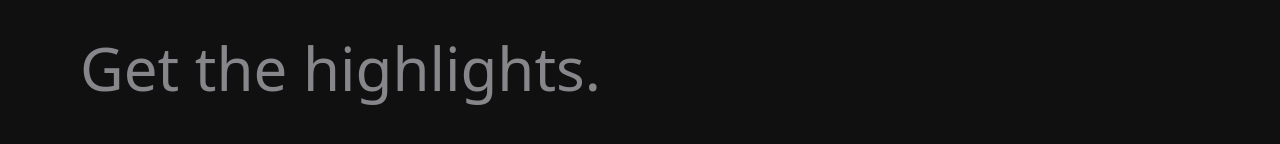
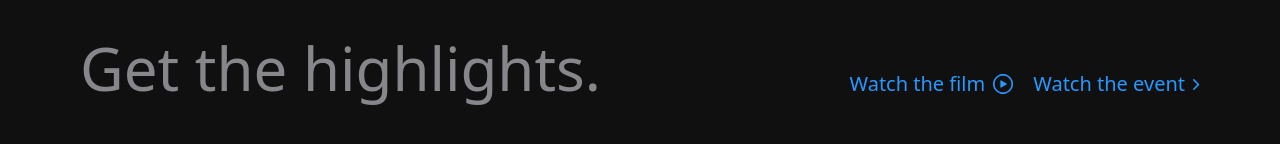
Before and after one commit to tung-eh/apple-iphone-15, a React (Vite) app: page / in a window 1280 px wide. Shown: the part 890-1034 px from the top of the page. Built offline with nearby package versions, Linux system fonts and the light colour scheme.

Commit message:
Highlights links

```diff
--- a/src/App/Highlights.tsx
+++ b/src/App/Highlights.tsx
@@ -1,9 +1,13 @@
 import { useGSAP } from '@gsap/react'
 import gsap from 'gsap'
+
+import watchImg from '/assets/images/watch.svg'
+import rightImg from '/assets/images/right.svg'
 
 const Highlights = () => {
   useGSAP(() => {
     gsap.to('#title', { opacity: 1, y: 0 })
+    gsap.to('.link', { opacity: 1, y: 0, duration: 1, stagger: 0.25 })
   })
 
   return (
@@ -16,6 +20,16 @@ const Highlights = () => {
           <h1 id="title" className="section-heading">
             Get the highlights.
           </h1>
+          <div className="flex flex-wrap items-end gap-5">
+            <p className="link">
+              Watch the film
+              <img src={watchImg} alt="watch" className="ml-2" />
+            </p>
+            <p className="link">
+              Watch the event
+              <img src={rightImg} alt="right" className="ml-2" />
+            </p>
+          </div>
         </div>
       </div>
     </section>
--- a/src/index.css
+++ b/src/index.css
@@ -22,16 +22,20 @@
     @apply px-5 py-2 rounded-3xl bg-blue my-5 hover:bg-transparent border border-transparent hover:border hover:text-blue hover:border-blue;
   }
 
-  .hero-title {
-    @apply text-center font-semibold text-3xl text-gray-100 opacity-0 max-md:mb-10;
-  }
-
   .common-padding {
     @apply sm:py-32 py-20 sm:px-10 px-5;
   }
 
   .section-heading {
     @apply text-gray lg:text-6xl md:text-5xl text-3xl lg:mb-0 mb-5 font-medium opacity-0 translate-y-20;
+  }
+
+  .link {
+    @apply text-blue hover:underline cursor-pointer flex items-center text-xl opacity-0 translate-y-20;
+  }
+
+  .hero-title {
+    @apply text-center font-semibold text-3xl text-gray-100 opacity-0 max-md:mb-10;
   }
 }
 
```
